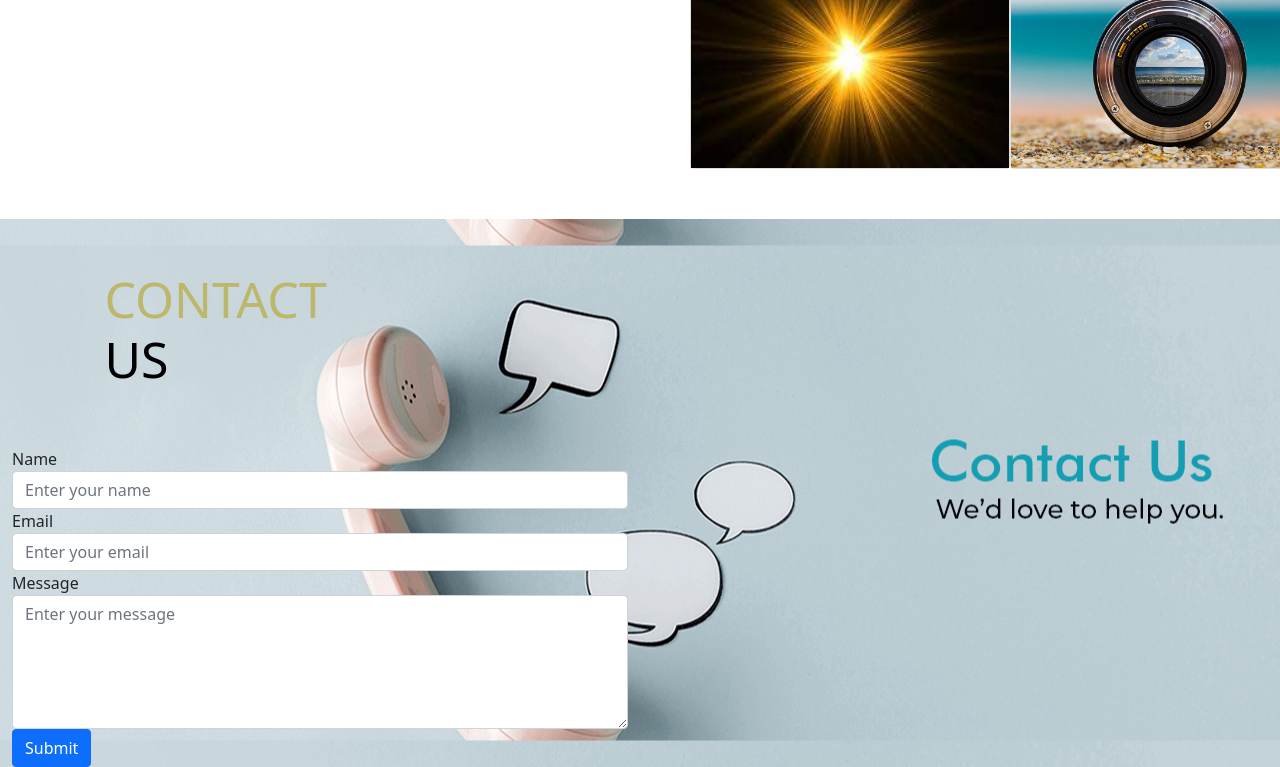
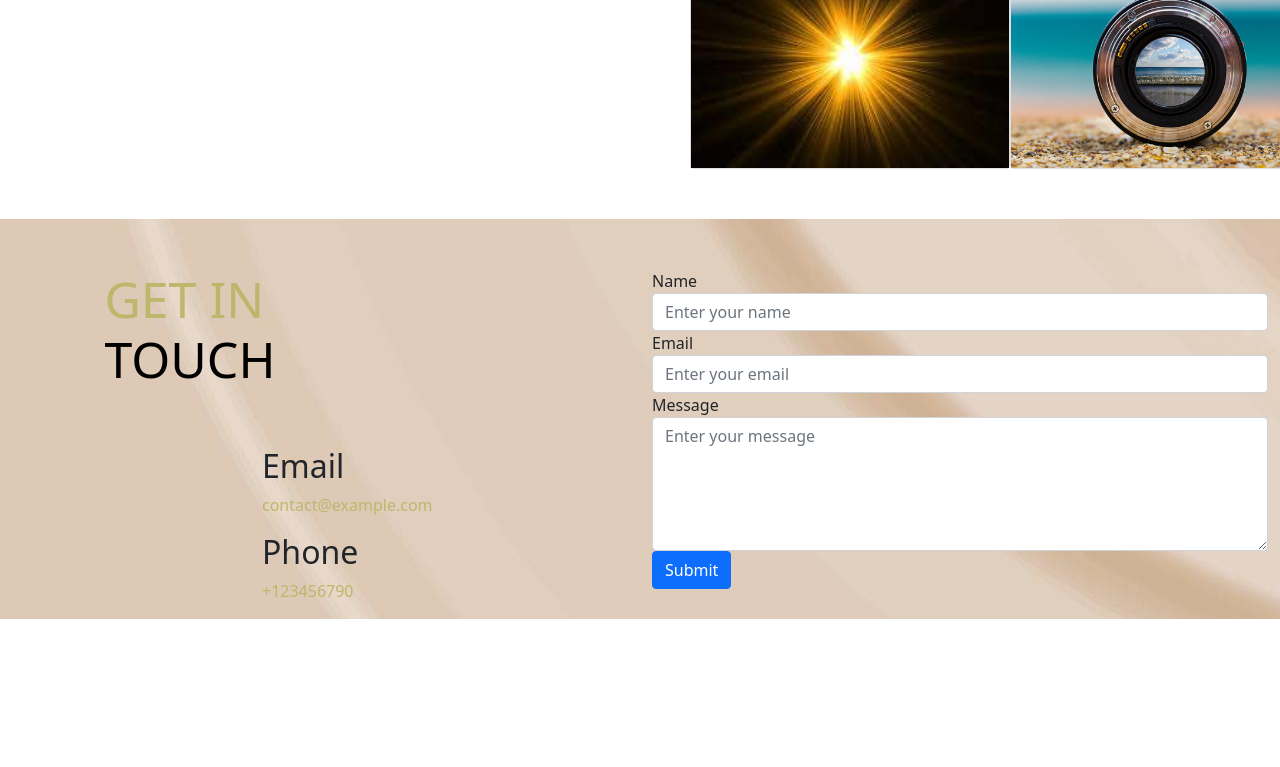
Before and after one commit to MartinaMamdouh/homepageBootstrap, a plain HTML site: page index.html in a window 1280 px wide. Shown: the part 2233-3000 px from the top of the page. After the commit the page ends 2852 px from the top, so only its background shows below. Drawn offline with nearby package versions, Linux system fonts and the light colour scheme.

Commit message:
contactus

```diff
--- a/index.html
+++ b/index.html
@@ -8,9 +8,9 @@
     <link href="https://cdn.jsdelivr.net/npm/bootstrap@5.0.2/dist/css/bootstrap.min.css" rel="stylesheet"
         integrity="sha384-EVSTQN3/azprG1Anm3QDgpJLIm9Nao0Yz1ztcQTwFspd3yD65VohhpuuCOmLASjC" crossorigin="anonymous">
 
-   <link rel="stylesheet" href="styles.css">
+    <link rel="stylesheet" href="styles.css">
 
-   <link href="https://fonts.googleapis.com/icon?family=Material+Icons|Material+Icons+Outlined" rel="stylesheet">
+    <link href="https://fonts.googleapis.com/icon?family=Material+Icons|Material+Icons+Outlined" rel="stylesheet">
 
 </head>
 
@@ -21,7 +21,7 @@
             <a class="navbar-brand" href="#">HOME</a>
             <button class="navbar-toggler" type="button" data-bs-toggle="collapse"
                 data-bs-target="#navbarSupportedContent" aria-controls="navbarSupportedContent" aria-expanded="false"
-                aria-label="Toggle navigation" >
+                aria-label="Toggle navigation">
                 <span class="navbar-toggler-icon"></span>
             </button>
             <div class="collapse navbar-collapse " id="navbarSupportedContent">
@@ -80,18 +80,25 @@
                 <div class="text-content">
 
                     <h2>WE ARE<span> CREATIVE</span></h2>
-                    <p> Everyone can be creative, where they realize it or not. A lot of people tend to think creativity is binary: Either you have it, or you don't. But in reality, we do all have it. It's just a matter of how we interpret it.
+                    <p> Everyone can be creative, where they realize it or not. A lot of people tend to think creativity
+                        is binary: Either you have it, or you don't. But in reality, we do all have it. It's just a
+                        matter of how we interpret it.
                     </p>
-                    <p> Everyone can be creative, where they realize it or not. A lot of people tend to think creativity is binary: Either you have it, or you don't. But in reality, we do all have it. It's just a matter of how we interpret it.
+                    <p> Everyone can be creative, where they realize it or not. A lot of people tend to think creativity
+                        is binary: Either you have it, or you don't. But in reality, we do all have it. It's just a
+                        matter of how we interpret it.
                     </p>
-                    <p> Some people think, I'm not an artist, so I don't really use creativity at work. But it's more than just artistic expression. Whether you're working in retail or you're in an office, or even if you're a professional athlete, you're probably using creativity to make decisions and solve problems on a daily basis.
+                    <p> Some people think, I'm not an artist, so I don't really use creativity at work. But it's more
+                        than just artistic expression. Whether you're working in retail or you're in an office, or even
+                        if you're a professional athlete, you're probably using creativity to make decisions and solve
+                        problems on a daily basis.
                     </p>
                 </div>
             </div>
             <div class="col-md-6">
                 <!-- Right part for carousel -->
                 <div class="carousell">
-                    <!-- Carousel content goes here -->
+                    <!-- Carousel content  -->
                     <div id="carouselExampleDark" class="carousel carousel-dark slide" data-bs-ride="carousel">
                         <div class="carousel-indicators">
                             <button type="button" data-bs-target="#carouselExampleDark" data-bs-slide-to="0"
@@ -130,50 +137,64 @@
                     <!-- Left part for text -->
                     <div class="text-content ">
                         <h2>OUR<span style="color: white;"> SERVICES</span></h2>
-                        <p style="color: white;">At our company, we offer a range of creative services to help businesses enhance their brand presence and engage their target audience. Our services include branding, photography, animation, and generating innovative ideas.</p>
+                        <p style="color: white;">At our company, we offer a range of creative services to help
+                            businesses enhance their brand presence and engage their target audience. Our services
+                            include branding, photography, animation, and generating innovative ideas.</p>
                     </div>
                 </div>
                 <div class="col-md-8">
-                    <!-- Right part for grid or table -->
+                    <!-- Right part for grid  -->
                     <div class="grid">
                         <div class="square">
                             <div class="square-content">
-                                <!-- Square 1 content goes here -->
+                                <!-- Square 1 content  -->
                                 <span class="material-icons-outlined darkkhaki md-48">
                                     emoji_events
                                 </span>
                                 <h4>BRANDING</h4>
-                                <p>With our branding services, we work closely with clients to develop a unique and compelling brand identity that reflects their values, vision, and personality. We create visually appealing logos, design cohesive brand guidelines, and craft impactful messaging to ensure consistency across all marketing channels.</p>
+                                <p>With our branding services, we work closely with clients to develop a unique and
+                                    compelling brand identity that reflects their values, vision, and personality. We
+                                    create visually appealing logos, design cohesive brand guidelines, and craft
+                                    impactful messaging to ensure consistency across all marketing channels.</p>
                             </div>
                         </div>
                         <div class="square">
                             <div class="square-content">
-                                <!-- Square 2 content goes here -->
+                                <!-- Square 2 content  -->
                                 <span class="material-icons-outlined darkkhaki md-48">
                                     photo_camera
                                 </span>
                                 <h4>PHOTOGRAPHY</h4>
-                                <p>Our photography services capture the essence of your brand through stunning visuals. Whether it's product photography, lifestyle shots, or corporate portraits, our skilled photographers have an eye for detail and composition, ensuring that every image tells a story and resonates with your target audience. </p>
+                                <p>Our photography services capture the essence of your brand through stunning visuals.
+                                    Whether it's product photography, lifestyle shots, or corporate portraits, our
+                                    skilled photographers have an eye for detail and composition, ensuring that every
+                                    image tells a story and resonates with your target audience. </p>
                             </div>
                         </div>
                         <div class="square">
                             <div class="square-content">
-                                <!-- Square 3 content goes here -->
+                                <!-- Square 3 content  -->
                                 <span class="material-icons-outlined darkkhaki md-48">
                                     settings
                                 </span>
                                 <h4>ANIMATION</h4>
-                                <p>Animation is a powerful tool to captivate and engage your audience. Our talented animators bring ideas to life through captivating motion graphics, explainer videos, and animated advertisements. We combine creativity and technical expertise to deliver visually stunning animations that leave a lasting impression.</p>
+                                <p>Animation is a powerful tool to captivate and engage your audience. Our talented
+                                    animators bring ideas to life through captivating motion graphics, explainer videos,
+                                    and animated advertisements. We combine creativity and technical expertise to
+                                    deliver visually stunning animations that leave a lasting impression.</p>
                             </div>
                         </div>
                         <div class="square">
                             <div class="square-content">
-                                <!-- Square 4 content goes here -->
+                                <!-- Square 4 content  -->
                                 <span class="material-icons-outlined darkkhaki md-48">
                                     tips_and_updates
                                 </span>
                                 <h4>GENERATE IDEAS</h4>
-                                <p>In addition to our core services, we also specialize in generating innovative ideas. Our team of creative thinkers and strategists brainstorm and develop unique concepts that can help your business stand out from the competition. We believe that creativity is the key to unlocking new opportunities and driving growth.</p>
+                                <p>In addition to our core services, we also specialize in generating innovative ideas.
+                                    Our team of creative thinkers and strategists brainstorm and develop unique concepts
+                                    that can help your business stand out from the competition. We believe that
+                                    creativity is the key to unlocking new opportunities and driving growth.</p>
                             </div>
                         </div>
                     </div>
@@ -192,7 +213,6 @@
                     <div class="projects">
                         <div class="show-all">
                             <p class="interactive-text" onclick="showAllCards()">SHOW ALL</p>
-                            <!-- <button onclick="showAllCards()">Show All Cards</button> -->
                         </div>
                         <div class="titles">
                             <p class="interactive-text" onclick="showCard(1)">BRANDING</p>
@@ -233,9 +253,18 @@
         <div class="row justify-content-start">
             <div class="col-md-6 ">
                 <div class="text-content">
-                    <h2>CONTACT <span>US</span></h2>
+                    <h2>GET IN <span>TOUCH</span></h2>
+
                 </div>
-                <form>
+                <div class="margin ">
+                    <h2>Email</h2>
+                    <p class="show-all">contact@example.com</p>
+                    <h2>Phone</h2>
+                    <p class="show-all">+123456790</p>
+                </div>
+            </div>
+            <div class="col-md-6 top">
+                <form >
                     <div class="form-group">
                         <label for="name">Name</label>
                         <input type="text" class="form-control" id="name" placeholder="Enter your name">
@@ -249,11 +278,14 @@
                         <textarea class="form-control" id="message" rows="5"
                             placeholder="Enter your message"></textarea>
                     </div>
-                    <button type="submit" class="btn btn-primary">Submit</button>
+
+                    <button type="submit" class="btn btn-primary ">Submit</button>
                 </form>
             </div>
         </div>
     </div>
+
+
     <!-- <script src="scripts/jquery.min.js"></script>
     <script src="scripts/bootstrap.bundle.min.js"></script> -->
 
--- a/styles.css
+++ b/styles.css
@@ -19,12 +19,8 @@ html {
 }
 
 .contact-form {
-    /* margin-top: 50px; */
-    background-image: url("images/contactus.png");
-    /* /* background-size: cover; */
-    background-position: left;
-    /* padding: 50px; */
-    /* color: #fff; */
+    background-image: url("images/contactus.jpg");
+    background-position: left
 
 }
 
@@ -56,12 +52,9 @@ html {
 }
 
 .back {
-    /* margin-top: 50px; */
     background-image: url("images/background.jpg");
     background-size: cover;
     background-position: left;
-    /* padding: 50px; */
-    /* color: #fff; */
 }
 
 .selected {
@@ -90,3 +83,10 @@ html {
 }
 .material-icons-outlined.darkkhaki { color: darkkhaki; }
 .material-icons-outlined.md-48 { font-size: 48px; }
+.margin{
+    margin-left: 250px;
+}
+.top{
+    margin-top: 50px;
+
+}
```
Also changed, not shown: images/contactus.jpg (added), images/contactus.png (deleted), images/contactus2.jpg (added).
